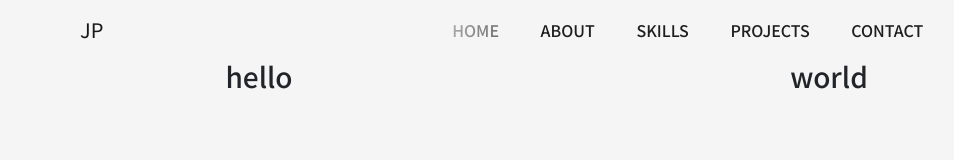
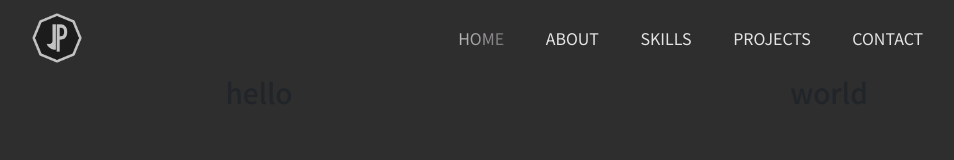
Before and after one commit to jodranata/portfolio, a plain HTML site: page index.html in a window 1280 px wide. Shown: the whole page, without its empty margins (96-1050 px from the left). Drawn offline with Linux system fonts and the light colour scheme.

Commit message:
switch to dark & add logo

```diff
--- a/css/index.css
+++ b/css/index.css
@@ -2,7 +2,7 @@
 html,
 body {
   font-family: 'Noto Sans JP', sans-serif;
-  background-color: whitesmoke;
+  background-color: rgb(46, 46, 46);
 }
 
 *,
@@ -14,7 +14,7 @@ body {
 /* main-navbar */
 
 .header .main-navbar {
-  background: whitesmoke;
+  background: rgb(46, 46, 46);
 }
 
 .header .main-navbar .navbar {
@@ -23,13 +23,13 @@ body {
 
 .header .main-navbar .navbar .nav-link {
   text-transform: uppercase;
-  font: normal 500 1rem/2px var(--noto);
+  font: normal 300 1rem/2px var(--noto);
   padding: 1.3rem;
-  color: var(--title-color);
+  color: var(--text-color);
 }
 
-.header .main-navbar .navbar .navbar-brand {
-  padding: 0 5rem 0 3rem;
+.header .main-navbar .navbar .navbar-brand .brand-image {
+  max-width: 50px;
 }
 
 .header .main-navbar .navbar .navbar-nav .nav-item.active a {
--- a/css/partials/_variables.css
+++ b/css/partials/_variables.css
@@ -11,8 +11,8 @@ body {
   --primary-color: rgb(8, 131, 114);
   --primary-color-light: rgb(14, 230, 230);
   --title-color: #1f1e1e;
-  --text-color: rgb(241, 241, 241);
-  --gradient-color: linear-gradient(to left, #5c575b, #bac0bc);
+  --text-color: rgb(227, 227, 227);
+  --gradient-color: linear-gradient(to left, #5a565a, #dbdbdb);
   --shadow-color: 0px 8px 21px rgba(5, 148, 112, 0.301);
   --box-shadow-color: rgba(43, 68, 71, 0.285);
   --noto: 'Noto Sans JP', sans-serif;
--- a/index.html
+++ b/index.html
@@ -3,6 +3,7 @@
   <head>
     <meta charset="UTF-8" />
     <meta name="viewport" content="width=device-width, initial-scale=1.0" />
+    <link rel="icon" href="images/Black_and_white-logo-edited.png" />
     <link
       href="https://fonts.googleapis.com/css?family=Noto+Sans+JP:400,500,700&display=swap"
       rel="stylesheet"
@@ -21,7 +22,12 @@
     <header class="header">
       <div class="main-navbar">
         <nav class="navbar navbar-expand-lg navbar-light">
-          <a class="navbar-brand" href="#">JP</a>
+          <a class="navbar-brand" href="#"
+            ><img
+              src="./images/Black_and_white-logo-edited.png"
+              alt="icon"
+              class="brand-image"
+          /></a>
           <button
             class="navbar-toggler"
             type="button"
```
Also changed, not shown: images/Black_and_white-logo-edited.png (added), images/Colored-logo.png (added), images/Full-logo.png (added).
